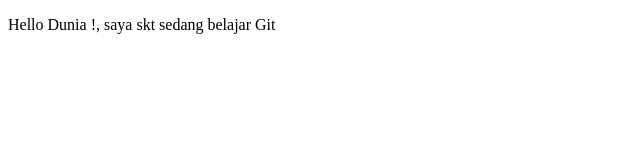
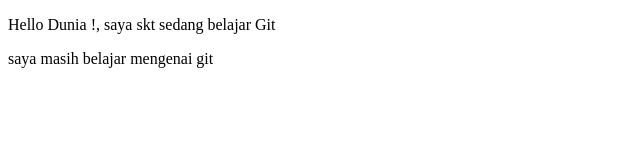
Before and after one commit to andytinto/belajar_akt, a plain HTML site: page index.html in a window 1280 px wide. Shown: the whole page, without its empty margins (0-640 px from the left). Drawn offline with Linux system fonts and the light colour scheme.

Commit message:
merubah halaman index.html

```diff
--- a/index.html
+++ b/index.html
@@ -13,7 +13,7 @@
         <![endif]-->
 
         <p>Hello Dunia !, saya skt sedang belajar Git</p>
-
+        <p>saya masih belajar mengenai git</p>
         <script src="" async defer></script>
     </body>
 </html>
```
